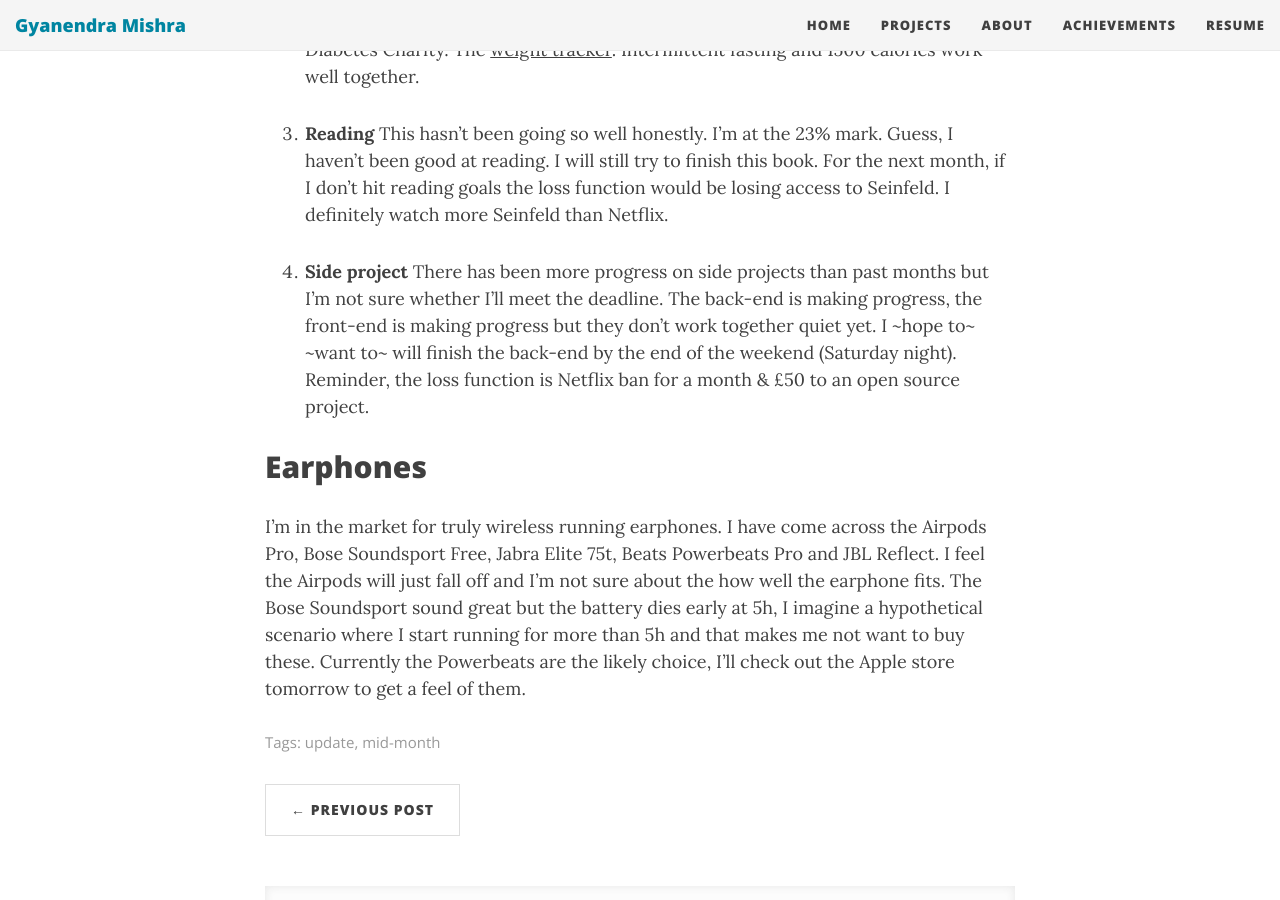
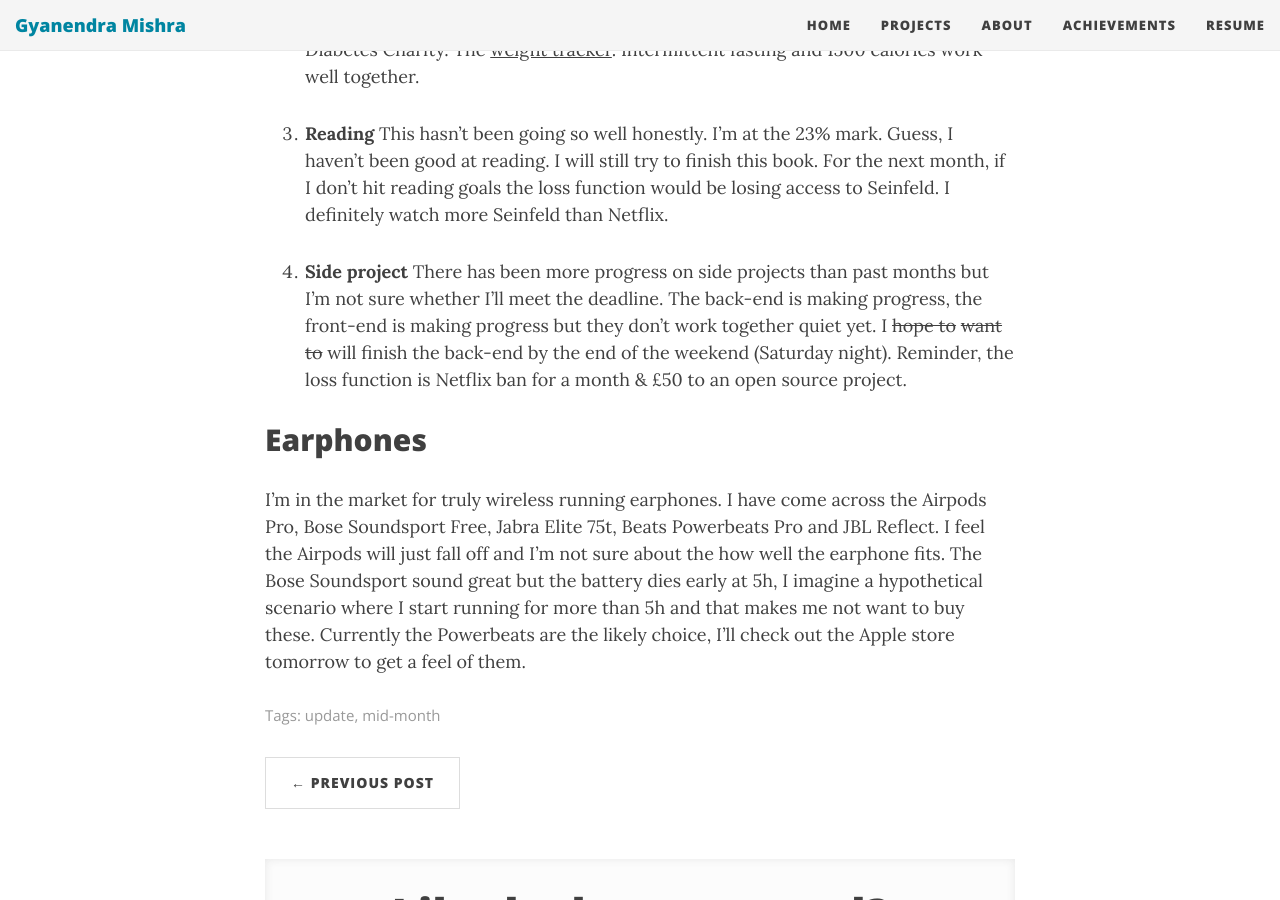
Before and after one commit to h4ck3rk3y/h4ck3rk3y.github.io, a Jekyll site: the page built from _posts/2020-02-20-early-success.md, in a window 1280 px wide and 900 px high, scrolled down 654 px. Built offline with Jekyll 4.4.1, drawn with Linux system fonts in a browser that asks for light colours; nearby versions of some CDN libraries; comment, search, counter and statistics services are not loaded.

Commit message:
strike through

```diff
--- a/_posts/2020-02-20-early-success.md
+++ b/_posts/2020-02-20-early-success.md
@@ -16,7 +16,7 @@ Remeber this [post](https://gyani.net/blog/february-2020/). Well I do?
 
 3. **Reading** This hasn't been going so well honestly. I'm at the 23% mark. Guess, I haven't been good at reading. I will still try to finish this book. For the next month, if I don't hit reading goals the loss function would be losing access to Seinfeld. I definitely watch more Seinfeld than Netflix.
 
-4. **Side project** There has been more progress on side projects than past months but I'm not sure whether I'll meet the deadline. The back-end is making progress, the front-end is making progress but they don't work together quiet yet. I ~hope to~ ~want to~ will finish the back-end by the end of the weekend (Saturday night). Reminder, the loss function is Netflix ban for a month & £50 to an open source project.
+4. **Side project** There has been more progress on side projects than past months but I'm not sure whether I'll meet the deadline. The back-end is making progress, the front-end is making progress but they don't work together quiet yet. I ~~hope to~~ ~~want to~~ will finish the back-end by the end of the weekend (Saturday night). Reminder, the loss function is Netflix ban for a month & £50 to an open source project.
 
 
 ## Earphones
```
